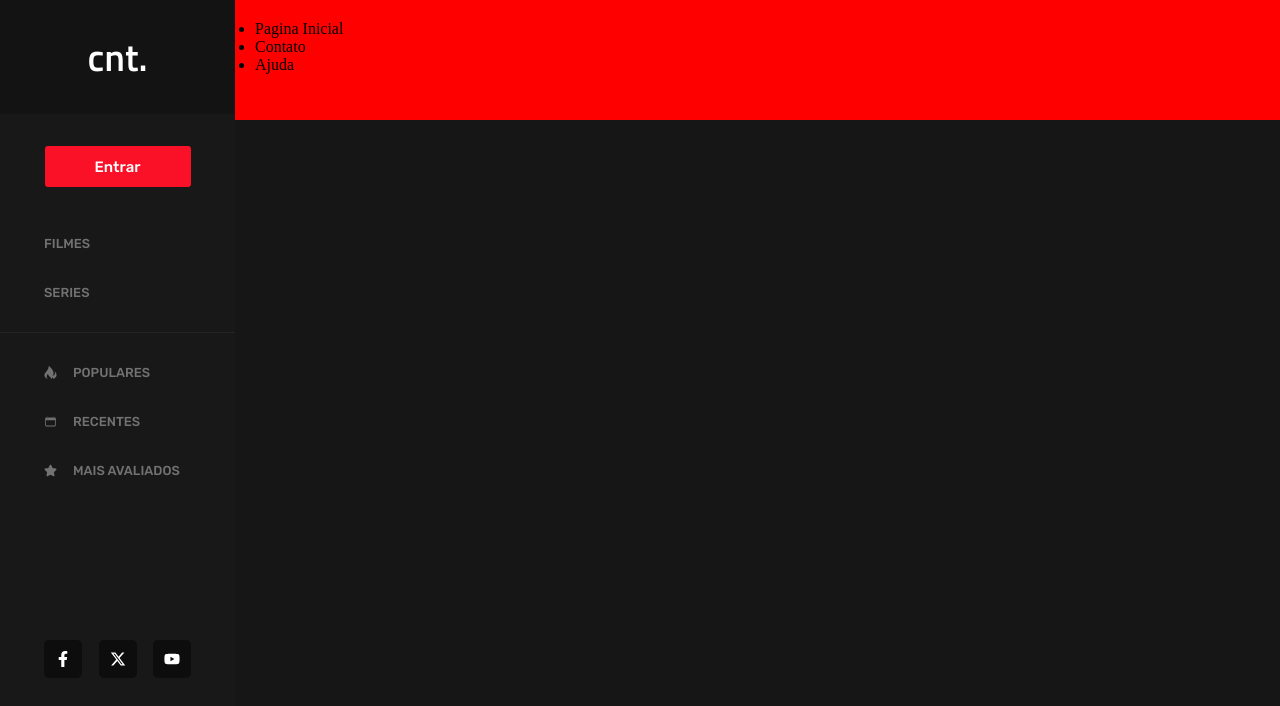
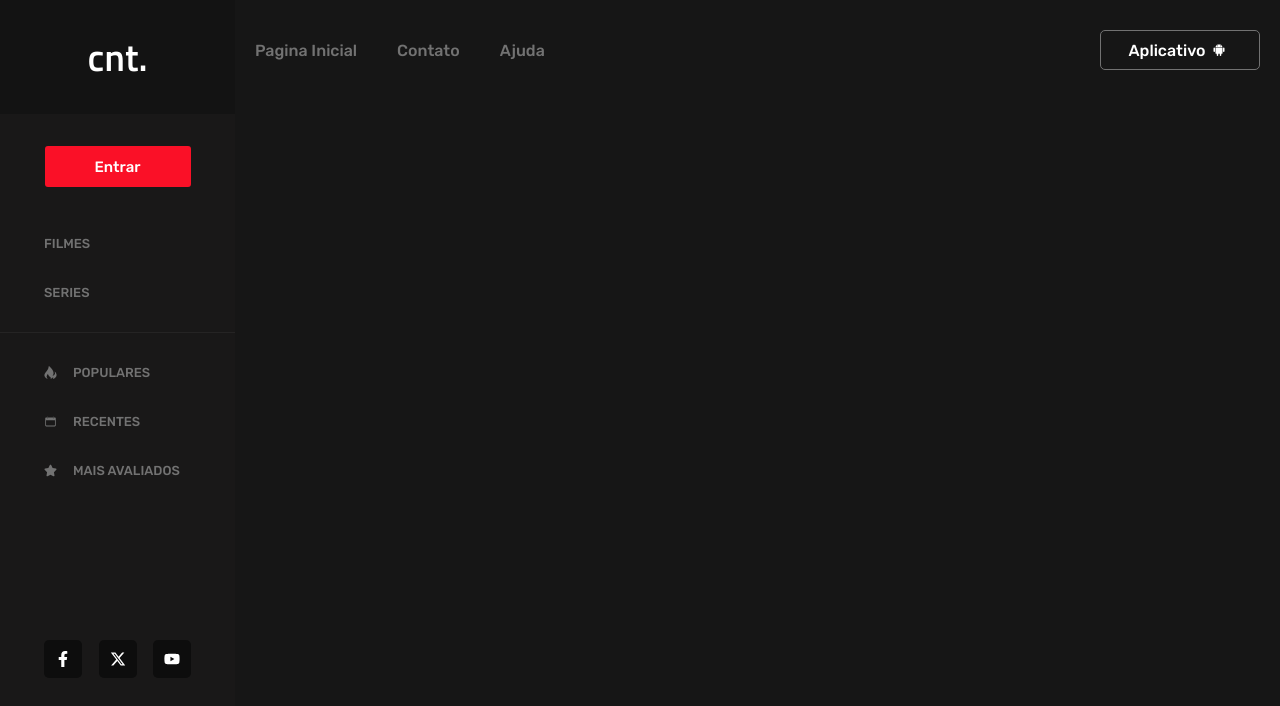
Before and after one commit to JoaoFernandesXD/cinetela, a React (Vite) app: page / in a window 1280 px wide. Shown: the top 706 px of the page. Built offline with nearby package versions, Linux system fonts and the light colour scheme.

Commit message:
:sparkless: feat: codificando header

```diff
--- a/src/components/header/header.css
+++ b/src/components/header/header.css
@@ -1,8 +1,40 @@
 header {
     width: 100%;
     max-width: 1400px;
-    height: 120px;
-    background-color: red;
+    height: 100px;
     margin:0 auto;
     padding: 20px;
+    font-family: "Rubik", sans-serif;
+    font-weight: 500;
+    font-size: 16px;
+    line-height: 21px;
+    color: var(--color-gray);
+    display: flex;
+    align-items: center;
+    justify-content: center;
 }
+header nav {
+    width: 100%;
+    display: flex;
+    align-items: center;
+    justify-content: space-between;
+}
+header nav ul {
+    display: flex;
+    gap: 40px;
+}
+header nav ul li:hover {
+    transition: 1s;
+    color: var(--color-white);
+}
+.button_mobile {
+    width: 160px;
+    height: 40px;
+    border-radius: 5px;
+    border: 1px solid var(--color-gray);
+    cursor: pointer;
+    display: flex;
+    justify-content: center;
+    align-items: center;
+    color: var(--color-white);
+}
--- a/src/components/header/header.jsx
+++ b/src/components/header/header.jsx
@@ -1,7 +1,6 @@
 /* styles */
-
 import './header.css';
-
+import { IoLogoAndroid } from "react-icons/io";
 
 function Header(){
     return(
@@ -12,6 +11,7 @@ function Header(){
                     <li>Contato</li>
                     <li>Ajuda</li>
                 </ul>
+                <div className='button_mobile'>Aplicativo <IoLogoAndroid style={{color:'white', margin:'5px'}}/></div>
             </nav>
         </header>
     )
--- a/src/components/sidebar/SideBar.css
+++ b/src/components/sidebar/SideBar.css
@@ -53,8 +53,6 @@
     width: 100%;
     height: 49px;
     color: var(--color-gray);
-    cursor: pointer;
-    list-style:none;
     display: flex;
     align-items: center;
     padding-left: 44px;
--- a/src/index.css
+++ b/src/index.css
@@ -12,6 +12,10 @@
 a {
     color: currentColor;
     text-decoration: none;
+}
+nav ul li {
+    list-style:none;
+    cursor: pointer;
 }
 :root {
     --color-white: #ffffff;
```
